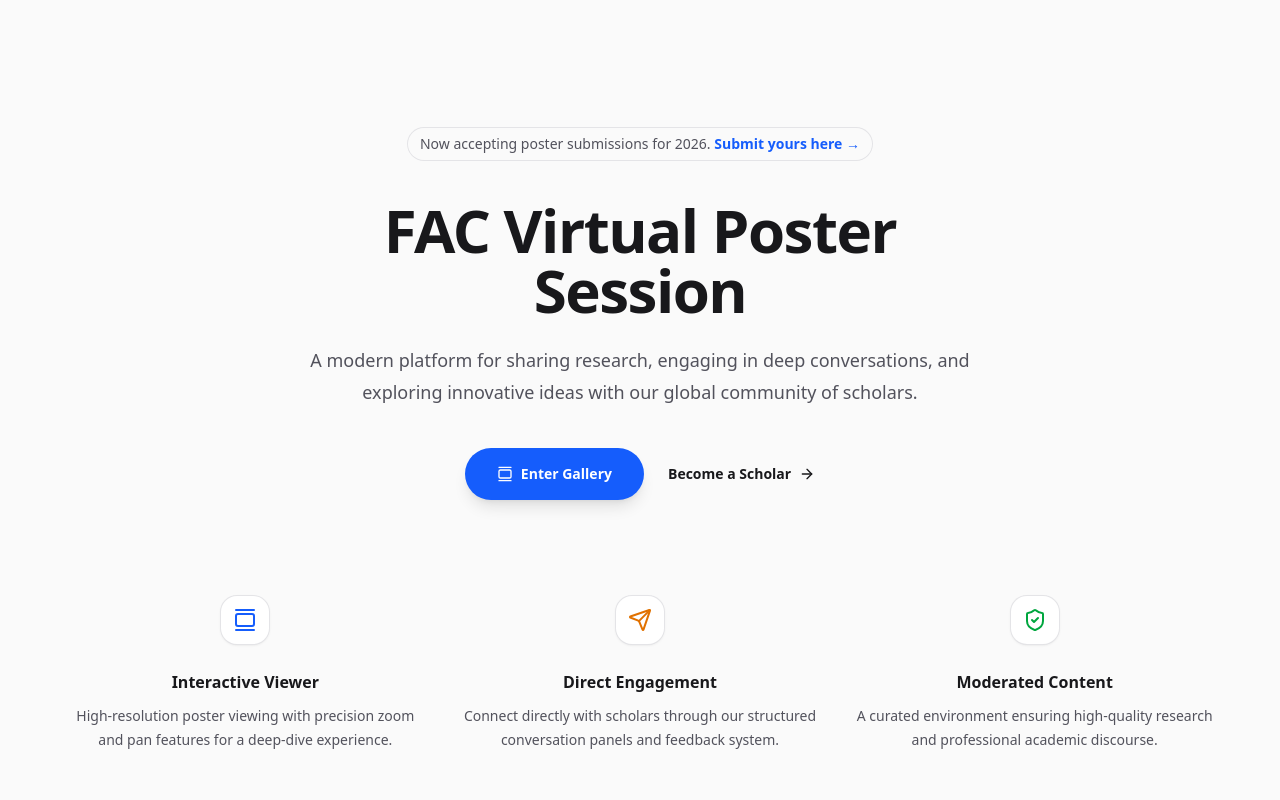
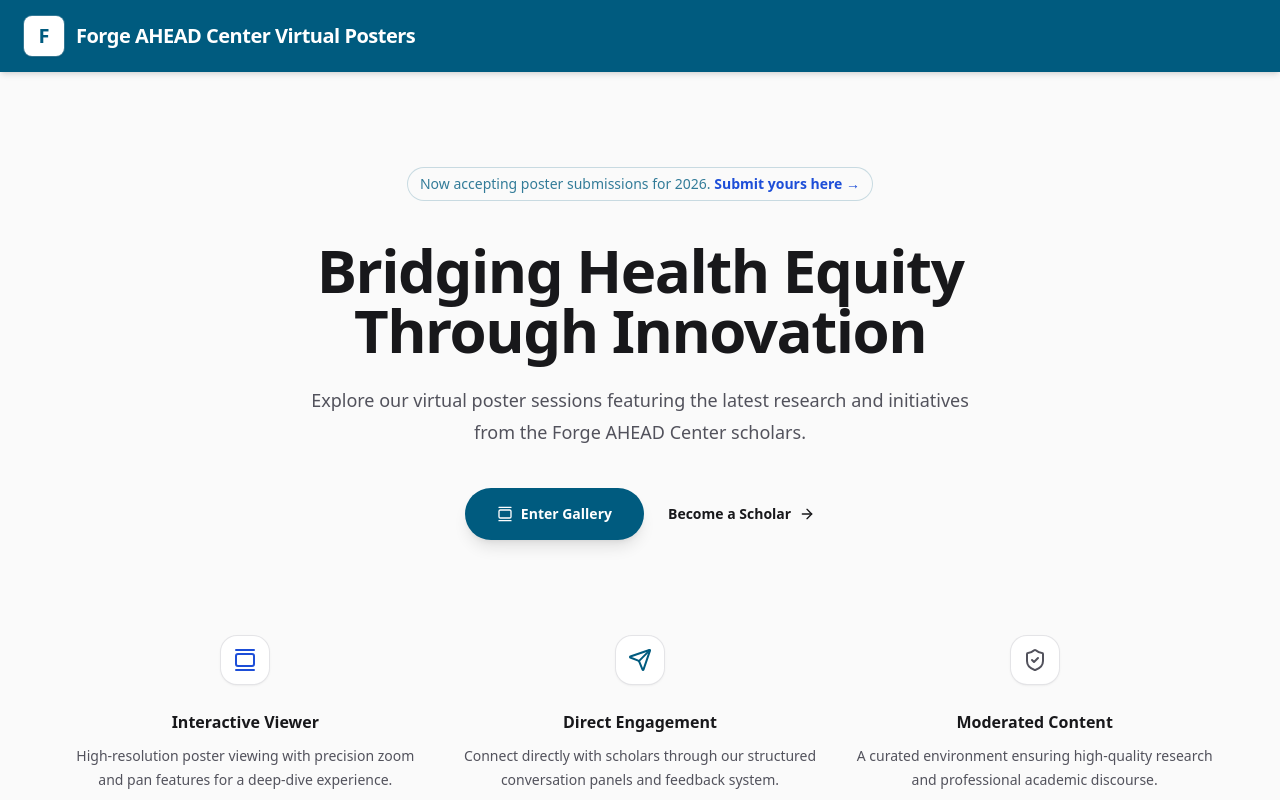
Before and after one commit to uabcampos/fac-virtual-posters, a Next.js app: page / in a window 1280 px wide. Shown: the top 800 px of the page. Built offline with nearby package versions, Linux system fonts and the light colour scheme.

Commit message:
Apply Forge AHEAD branding to all pages and components

```diff
--- a/src/app/globals.css
+++ b/src/app/globals.css
@@ -1,6 +1,9 @@
 @import "tailwindcss";
 
 @theme inline {
+  --color-forge-teal: #005B7F;
+  --color-forge-blue: #006280;
+  --color-brand-blue: #1d4ed8;
   --color-brand-50: #f0f9ff;
   --color-brand-100: #e0f2fe;
   --color-brand-200: #bae6fd;
--- a/src/app/page.tsx
+++ b/src/app/page.tsx
@@ -4,28 +4,42 @@
 export default function LandingPage() {
   return (
     <div className="flex min-h-screen flex-col bg-zinc-50 dark:bg-black font-sans">
+      {/* Header Branding */}
+      <header className="bg-forge-teal px-6 py-4 shadow-md">
+        <div className="mx-auto flex max-w-7xl items-center justify-between">
+          <div className="flex items-center gap-3">
+            <div className="flex h-10 w-10 items-center justify-center rounded-lg bg-white shadow-sm ring-1 ring-white/20">
+              <span className="text-xl font-black text-forge-teal">F</span>
+            </div>
+            <h1 className="text-lg font-bold tracking-tight text-white sm:text-xl">
+              Forge AHEAD Center Virtual Posters
+            </h1>
+          </div>
+        </div>
+      </header>
+
       {/* Hero Section */}
-      <main className="flex flex-1 flex-col items-center justify-center px-6 py-24 text-center sm:py-32 lg:px-8">
+      <main className="flex flex-1 flex-col items-center justify-center px-6 py-16 text-center sm:py-24 lg:px-8">
         <div className="mx-auto max-w-2xl">
           <div className="mb-10 flex justify-center">
-            <div className="relative rounded-full px-3 py-1 text-sm leading-6 text-zinc-600 ring-1 ring-zinc-200 hover:ring-zinc-900/10 dark:text-zinc-400 dark:ring-zinc-800 dark:hover:ring-zinc-700">
+            <div className="relative rounded-full px-3 py-1 text-sm leading-6 text-forge-teal/80 ring-1 ring-forge-teal/20 hover:ring-forge-teal/40 dark:text-zinc-400 dark:ring-zinc-800 dark:hover:ring-zinc-700">
               Now accepting poster submissions for 2026.{' '}
-              <Link href="/submit" className="font-semibold text-blue-600 dark:text-blue-400">
+              <Link href="/submit" className="font-semibold text-brand-blue dark:text-blue-400">
                 <span className="absolute inset-0" aria-hidden="true" />
                 Submit yours here <span aria-hidden="true">&rarr;</span>
               </Link>
             </div>
           </div>
-          <h1 className="text-4xl font-extrabold tracking-tight text-zinc-900 sm:text-6xl dark:text-zinc-100">
-            FAC Virtual Poster Session
+          <h1 className="text-4xl font-black tracking-tight text-zinc-900 sm:text-6xl dark:text-zinc-100">
+            Bridging Health Equity Through Innovation
           </h1>
           <p className="mt-6 text-lg leading-8 text-zinc-600 dark:text-zinc-400">
-            A modern platform for sharing research, engaging in deep conversations, and exploring innovative ideas with our global community of scholars.
+            Explore our virtual poster sessions featuring the latest research and initiatives from the Forge AHEAD Center scholars.
           </p>
           <div className="mt-10 flex items-center justify-center gap-x-6">
             <Link
               href="/sessions/live-session/posters"
-              className="rounded-full bg-blue-600 px-8 py-4 text-sm font-bold text-white shadow-lg hover:bg-blue-500 transition-all flex items-center gap-2"
+              className="rounded-full bg-forge-teal px-8 py-4 text-sm font-bold text-white shadow-lg hover:bg-forge-blue transition-all flex items-center gap-2"
             >
               <GalleryVertical className="h-4 w-4" />
               Enter Gallery
@@ -43,17 +57,17 @@
         <div className="mx-auto mt-24 max-w-7xl px-6 lg:px-8">
           <div className="mx-auto grid max-w-2xl grid-cols-1 gap-x-8 gap-y-16 sm:gap-y-20 lg:mx-0 lg:max-w-none lg:grid-cols-3">
             <FeatureCard
-              icon={<GalleryVertical className="text-blue-600" />}
+              icon={<GalleryVertical className="text-brand-blue" />}
               title="Interactive Viewer"
               description="High-resolution poster viewing with precision zoom and pan features for a deep-dive experience."
             />
             <FeatureCard
-              icon={<Send className="text-amber-600" />}
+              icon={<Send className="text-forge-teal" />}
               title="Direct Engagement"
               description="Connect directly with scholars through our structured conversation panels and feedback system."
             />
             <FeatureCard
-              icon={<ShieldCheck className="text-green-600" />}
+              icon={<ShieldCheck className="text-zinc-600" />}
               title="Moderated Content"
               description="A curated environment ensuring high-quality research and professional academic discourse."
             />
--- a/src/app/sessions/[sessionSlug]/posters/[posterSlug]/page.tsx
+++ b/src/app/sessions/[sessionSlug]/posters/[posterSlug]/page.tsx
@@ -43,6 +43,21 @@
     const nextPoster = currentIndex < allPosters.length - 1 ? allPosters[currentIndex + 1] : null
 
     return (
+        <div className="min-h-screen bg-zinc-50 dark:bg-black font-sans">
+            {/* Header Branding */}
+            <header className="bg-forge-teal px-6 py-4 shadow-md">
+                <div className="mx-auto flex max-w-7xl items-center justify-between">
+                    <Link href="/" className="flex items-center gap-3 hover:opacity-90 transition-opacity">
+                        <div className="flex h-10 w-10 items-center justify-center rounded-lg bg-white shadow-sm ring-1 ring-white/20">
+                            <span className="text-xl font-black text-forge-teal">F</span>
+                        </div>
+                        <h1 className="text-lg font-bold tracking-tight text-white sm:text-xl">
+                            Forge AHEAD Center
+                        </h1>
+                    </Link>
+                </div>
+            </header>
+
             <div className="mx-auto max-w-7xl px-4 py-8 sm:px-6 lg:px-8">
                 <PosterViewTracker posterId={poster.id} />
                 {/* Navigation Header */}
@@ -101,7 +116,7 @@
 
                         <section className="rounded-3xl bg-zinc-50 p-8 dark:bg-zinc-900/50 border border-zinc-100 dark:border-zinc-800">
                             <h2 className="mb-8 flex items-center gap-2 text-xl font-bold text-zinc-900 dark:text-zinc-100">
-                            <span className="flex h-8 w-8 items-center justify-center rounded-lg bg-blue-100 text-blue-600 dark:bg-blue-900/40 dark:text-blue-400">
+                                <span className="flex h-8 w-8 items-center justify-center rounded-lg bg-blue-50 text-brand-blue dark:bg-blue-900/40 dark:text-blue-400">
                                     <Hash className="h-4 w-4" />
                                 </span>
                                 5-Minute Summary
@@ -133,7 +148,7 @@
                                 </div>
                                 <div>
                                     <h3 className="text-lg font-bold text-zinc-900 dark:text-zinc-100">{poster.scholarNames[0]}</h3>
-                                <span className="inline-flex items-center rounded-md bg-blue-50 px-2 py-1 text-xs font-bold text-blue-700 ring-1 ring-inset ring-blue-700/10 dark:bg-blue-400/10 dark:text-blue-400">
+                                    <span className="inline-flex items-center rounded-md bg-blue-50 px-2 py-1 text-xs font-bold text-brand-blue ring-1 ring-inset ring-brand-blue/10 dark:bg-blue-400/10 dark:text-blue-400">
                                         Scholar
                                     </span>
                                 </div>
@@ -163,6 +178,7 @@
                     </div>
                 </div>
             </div>
+        </div>
     )
 }
 
--- a/src/app/sessions/[sessionSlug]/posters/page.tsx
+++ b/src/app/sessions/[sessionSlug]/posters/page.tsx
@@ -1,4 +1,5 @@
 import prisma from '@/lib/prisma'
+import Link from 'next/link'
 import { PosterCard } from '@/components/gallery/PosterCard'
 import { PosterFilters } from '@/components/gallery/PosterFilters'
 import { notFound } from 'next/navigation'
@@ -74,15 +75,29 @@
     })
 
     return (
+        <div className="min-h-screen bg-zinc-50 dark:bg-black font-sans">
+            {/* Header Branding */}
+            <header className="bg-forge-teal px-6 py-4 shadow-md">
+                <div className="mx-auto flex max-w-7xl items-center justify-between">
+                    <Link href="/" className="flex items-center gap-3 hover:opacity-90 transition-opacity">
+                        <div className="flex h-10 w-10 items-center justify-center rounded-lg bg-white shadow-sm ring-1 ring-white/20">
+                            <span className="text-xl font-black text-forge-teal">F</span>
+                        </div>
+                        <h1 className="text-lg font-bold tracking-tight text-white sm:text-xl">
+                            Forge AHEAD Center
+                        </h1>
+                    </Link>
+                </div>
+            </header>
+
             <div className="mx-auto max-w-7xl px-4 py-12 sm:px-6 lg:px-8">
                 {/* Gallery Header */}
                 <div className="mb-12 flex flex-col items-center text-center">
-                <h1 className="text-4xl font-extrabold tracking-tight text-zinc-900 sm:text-5xl dark:text-zinc-100">
+                    <h1 className="text-4xl font-black tracking-tight text-zinc-900 sm:text-5xl dark:text-zinc-100">
                         Virtual Poster Gallery
                     </h1>
                     <p className="mt-4 max-w-2xl text-lg text-zinc-600 dark:text-zinc-400">
-                    Explore the latest research and innovations from our scholars.
-                    Each poster includes a 5-minute summary and a space for discussion.
+                        Explore research from our scholars. Each poster includes a 5-minute summary and a space for conversation.
                     </p>
                 </div>
 
@@ -104,5 +119,6 @@
                     </div>
                 )}
             </div>
+        </div>
     )
 }
--- a/src/components/conversation/ConversationPanel.tsx
+++ b/src/components/conversation/ConversationPanel.tsx
@@ -137,7 +137,7 @@
             className={cn(
                 "flex flex-1 items-center justify-center gap-2 rounded-xl py-2.5 text-xs font-bold transition-all",
                 active
-                    ? "bg-white text-blue-600 shadow-sm dark:bg-zinc-900 dark:text-blue-400"
+                    ? "bg-white text-brand-blue shadow-sm dark:bg-zinc-900 dark:text-blue-400"
                     : "text-zinc-500 hover:text-zinc-700 dark:text-zinc-400 dark:hover:text-zinc-200"
             )}
         >
--- a/src/components/gallery/PosterCard.tsx
+++ b/src/components/gallery/PosterCard.tsx
@@ -59,7 +59,7 @@
                     ))}
                 </div>
 
-                <h3 className="mb-1 line-clamp-2 text-lg font-bold leading-tight text-zinc-900 group-hover:text-blue-600 dark:text-zinc-100 dark:group-hover:text-blue-400">
+                <h3 className="mb-1 line-clamp-2 text-lg font-bold leading-tight text-zinc-900 group-hover:text-forge-teal dark:text-zinc-100 dark:group-hover:text-brand-blue">
                     {poster.title}
                 </h3>
 
@@ -75,7 +75,7 @@
                     <span className="text-xs font-medium text-zinc-400 dark:text-zinc-600">
                         {poster.institutions[0]}
                     </span>
-                    <span className="text-xs font-bold text-blue-600 opacity-0 transition-opacity group-hover:opacity-100 dark:text-blue-400">
+                    <span className="text-xs font-bold text-forge-teal opacity-0 transition-opacity group-hover:opacity-100 dark:text-brand-blue">
                         View Poster →
                     </span>
                 </div>
```
Also changed, not shown: src/components/gallery/PosterFilters.tsx (+4 -4 lines). Lines whose indentation alone changed are shown as unchanged.
